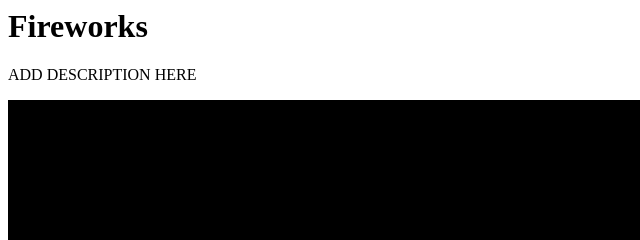
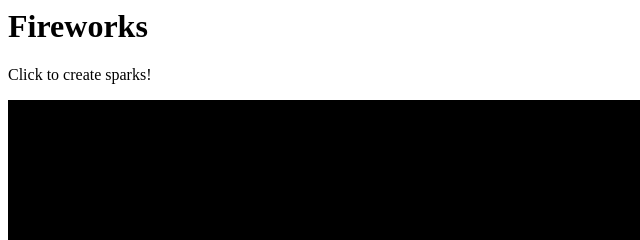
Before and after one commit to aanniiee/aanniiee.github.io, a plain HTML site: page index.html in a window 1280 px wide. Shown: the top 240 px of the page, 0-640 px from the left. Drawn offline with Linux system fonts and the light colour scheme.

Commit message:
Update index.html

```diff
--- a/index.html
+++ b/index.html
@@ -10,7 +10,7 @@
 
   <body>
     <h1>Fireworks</h1>
-    <p>ADD DESCRIPTION HERE</p>
+    <p>Click to create sparks!</p>
 
     <script type="text/processing">
 
```
